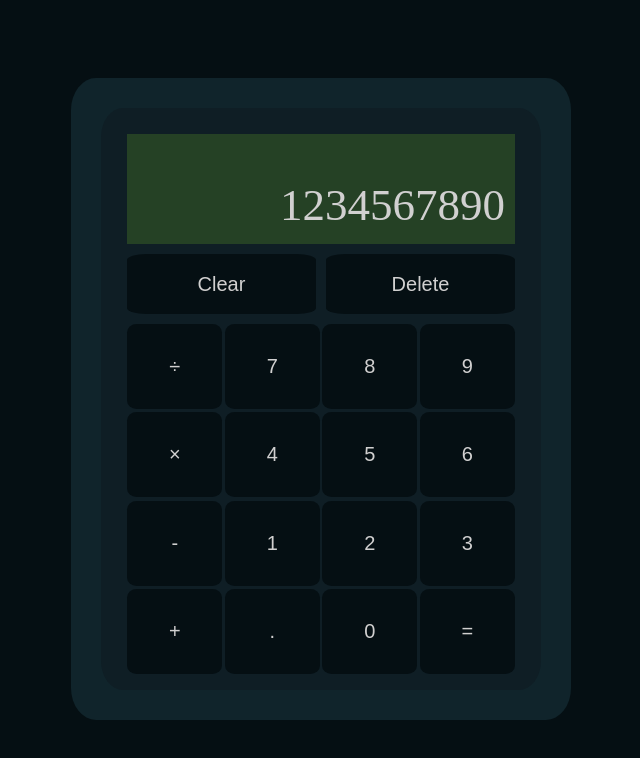
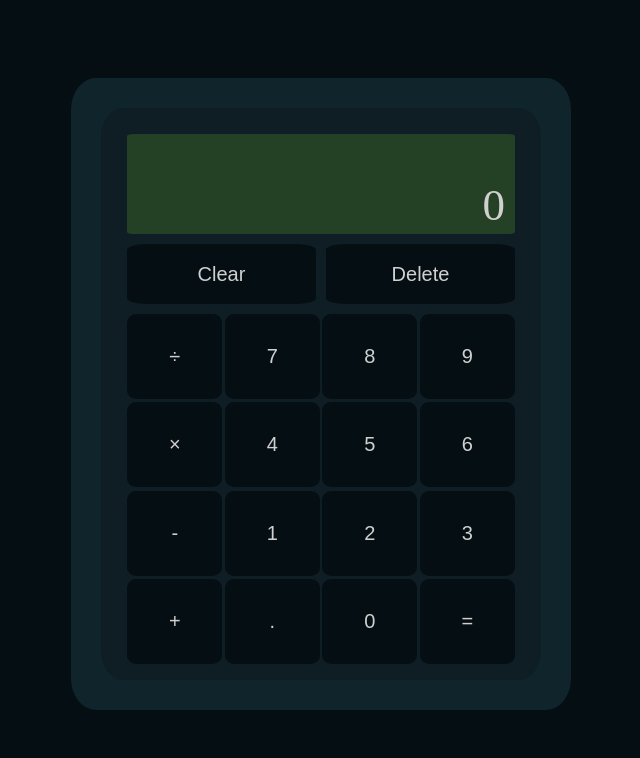
Before and after one commit to Swanson107/calculator, a plain HTML site: page index.html in a window 1280 px wide. Shown: the whole page, without its empty margins (319-959 px from the left). Drawn offline with Linux system fonts and the light colour scheme.

Commit message:
Add button activate function

```diff
--- a/calculator.js
+++ b/calculator.js
@@ -14,3 +14,18 @@ function divide(n1, n2) {
         return n1 / n2;
     }
 }
+
+function buttonGo() {
+    const num = this.textContent;
+    console.log(num);
+
+}
+
+const display = document.getElementById("display");
+display.textContent = 0;
+
+
+const keypad = document.querySelectorAll('.button');
+for (const node of keypad) {
+    node.addEventListener('click', buttonGo);
+}
--- a/index.html
+++ b/index.html
@@ -6,13 +6,13 @@
     <meta name="viewport" content="width=device-width, initial-scale=1.0">
     <title>Calculator</title>
     <link rel="stylesheet" href="styles.css">
-    <script src="calculator.js"></script>
+    <script src="calculator.js" defer></script>
 </head>
 <body>
     <div id="container-parent">
         <div id="calculator">
             <div id="display-screen">
-                <p id="display">1234567890</p>
+                <p id="display"></p>
             </div>
             <div id="clear-delete">
                 <button id="clear">Clear</button>
--- a/styles.css
+++ b/styles.css
@@ -25,7 +25,8 @@ body {
     color : rgb(209, 208, 208);
     display:flex;
     justify-content: end;
-    height: 11rem;
+    height: 10rem;
+    border-radius: 2%;
 }
 
 #display {
```
